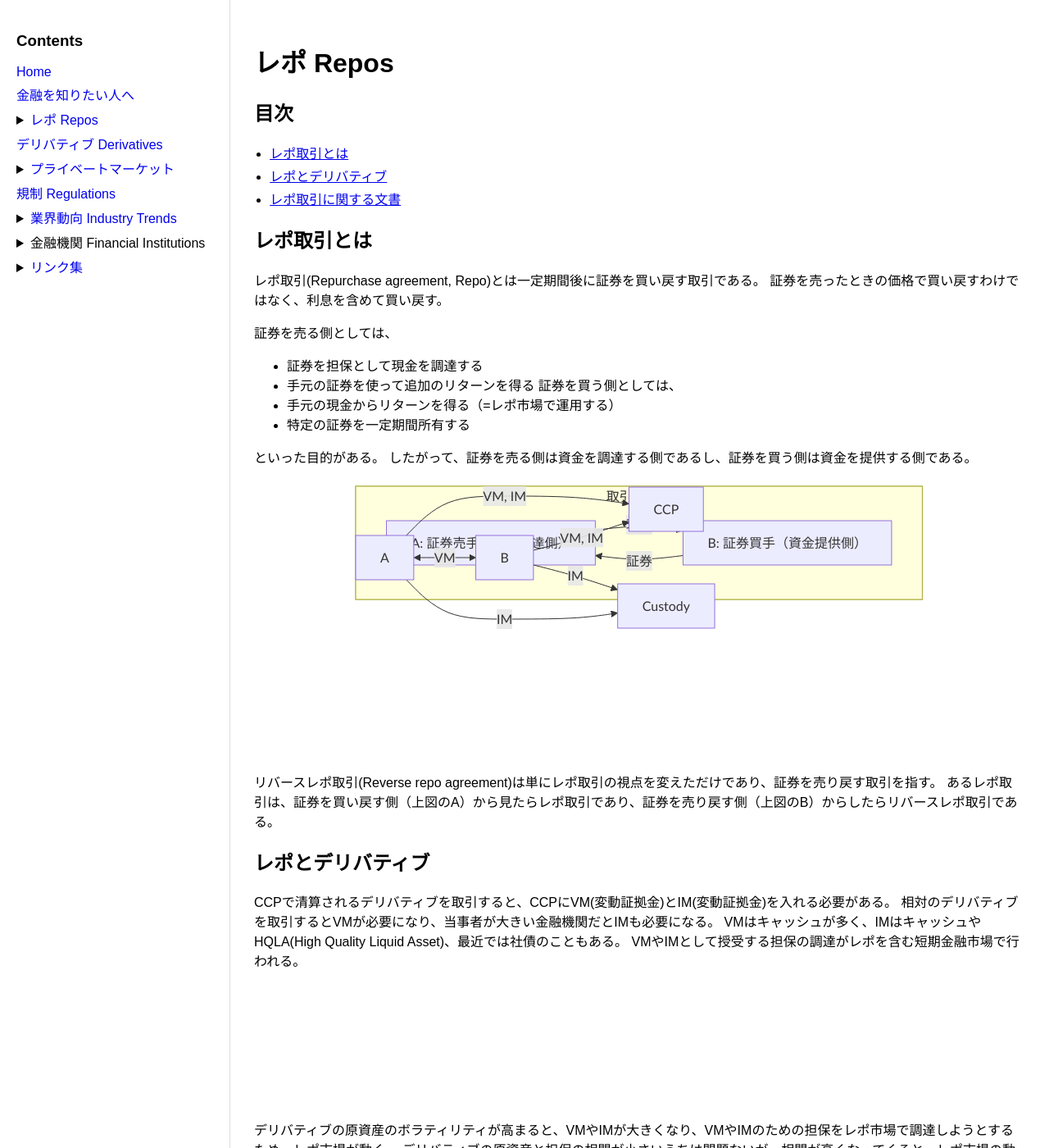
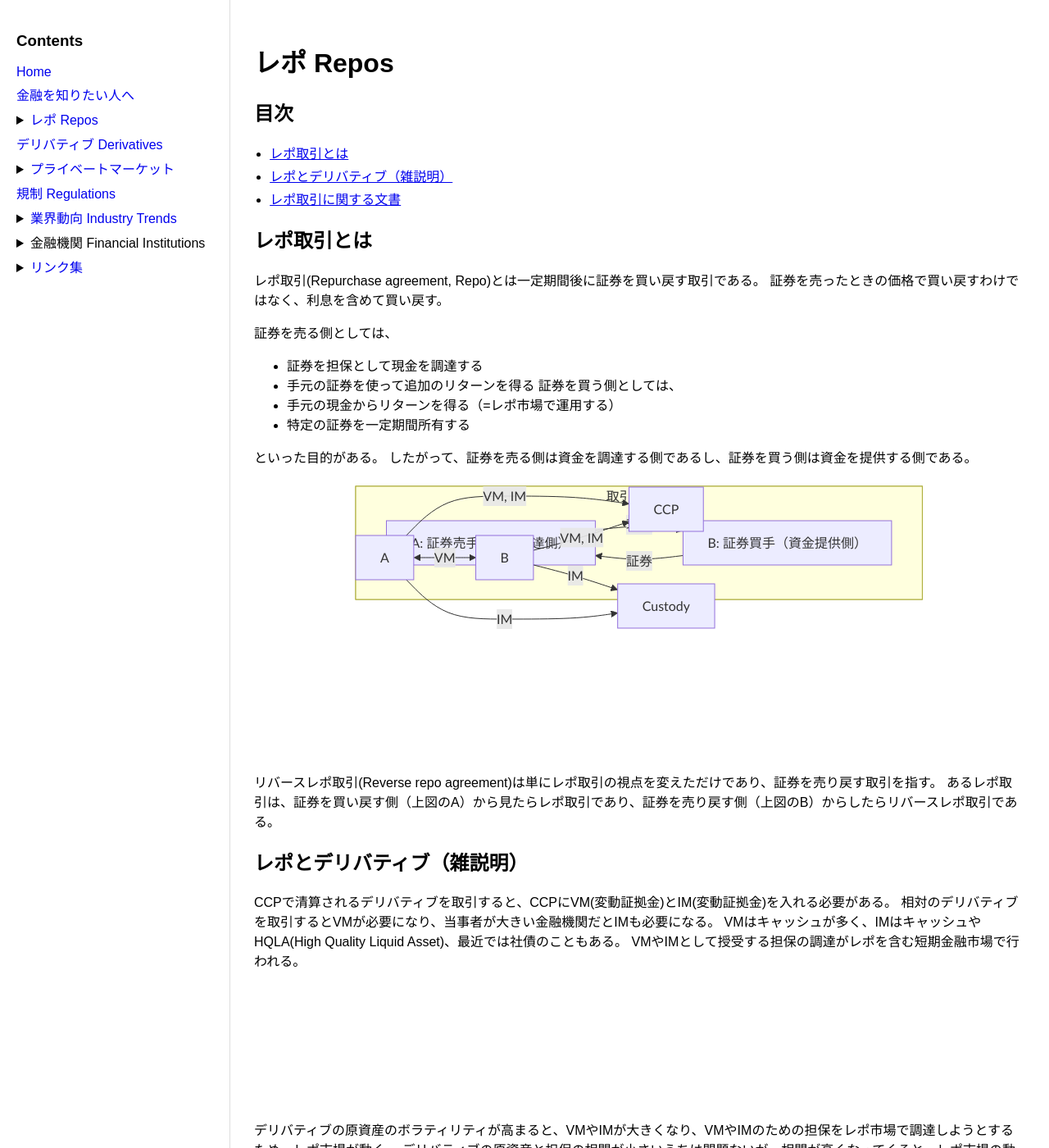
Before and after one commit to Naoki-Yamamoto-codes/finance, a Jekyll site: the page built from _contents/repos/index.md, in a window 1280 px wide and 1400 px high. Shown: the whole window at 82% size. Built offline with Jekyll 4.4.1, drawn with Linux system fonts in a browser that asks for light colours.

Commit message:
update repo

```diff
--- a/_contents/repos/index.md
+++ b/_contents/repos/index.md
@@ -43,7 +43,7 @@ flowchart LR
 リバースレポ取引(Reverse repo agreement)は単にレポ取引の視点を変えただけであり、証券を売り戻す取引を指す。
 あるレポ取引は、証券を買い戻す側（上図のA）から見たらレポ取引であり、証券を売り戻す側（上図のB）からしたらリバースレポ取引である。
 
-## レポとデリバティブ
+## レポとデリバティブ（雑説明）
 CCPで清算されるデリバティブを取引すると、CCPにVM(変動証拠金)とIM(変動証拠金)を入れる必要がある。
 相対のデリバティブを取引するとVMが必要になり、当事者が大きい金融機関だとIMも必要になる。
 VMはキャッシュが多く、IMはキャッシュやHQLA(High Quality Liquid Asset)、最近では社債のこともある。
```
